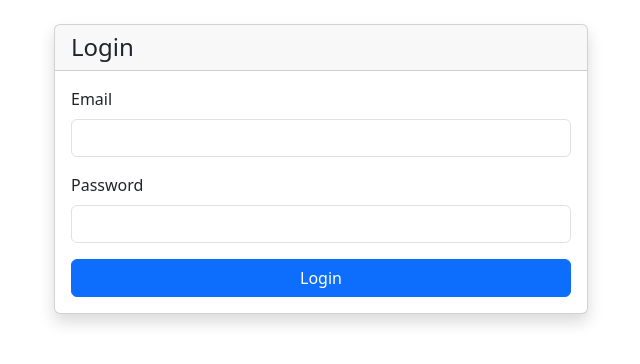
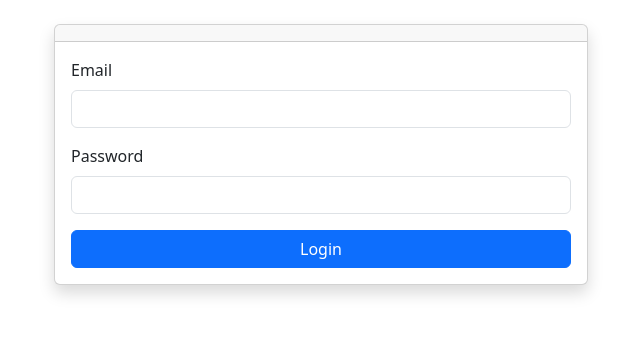
Before and after one commit to KostyaKindaluk/library_app, a Django app: template library/templates/auth/login.html in a window 1280 px wide. Shown: the part 56-420 px from the top of the page, without its empty margins (319-959 px from the left). Run offline with Django 5.2, Linux system fonts and the light colour scheme; the template is opened without the code that fills it, so the values that code supplies are empty; the visitor is signed in with stand-in values (Sample User, id 1).

```diff
--- a/library/templates/auth/login.html
+++ b/library/templates/auth/login.html
@@ -7,7 +7,6 @@
     <div class="col-md-6">
       <div class="card shadow">
         <div class="card-header">
-          <h4 class="mb-0">Login</h4>
         </div>
         <div class="card-body">
           <form id="registerForm" novalidate>
--- a/library/views.py
+++ b/library/views.py
@@ -1,4 +1,3 @@
-
 from django.shortcuts import render, redirect
 from django.contrib.auth.models import User
 from django.contrib.auth import authenticate, login
@@ -35,5 +34,3 @@ def login_view(request):
             return redirect('home')
         else:
             messages.error(request, 'Неправильне ім\'я користувача або пароль')
-
-    return render(request, 'auth/login.html')
```
